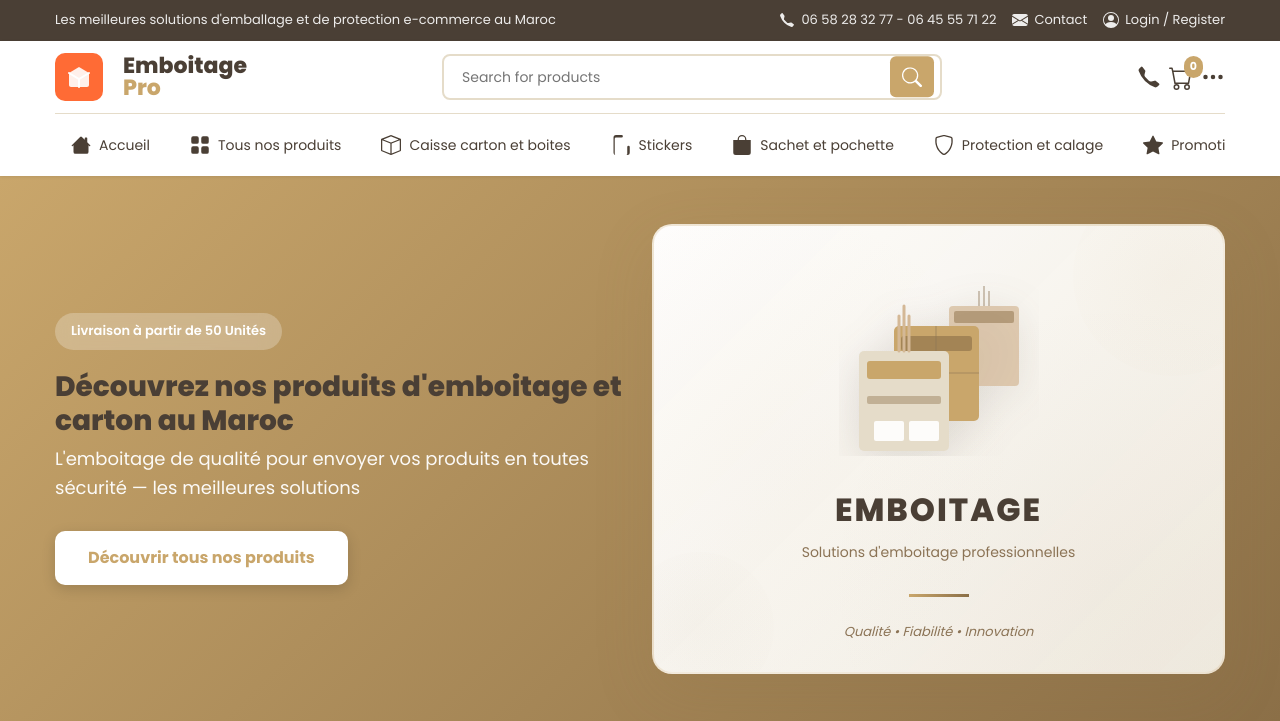
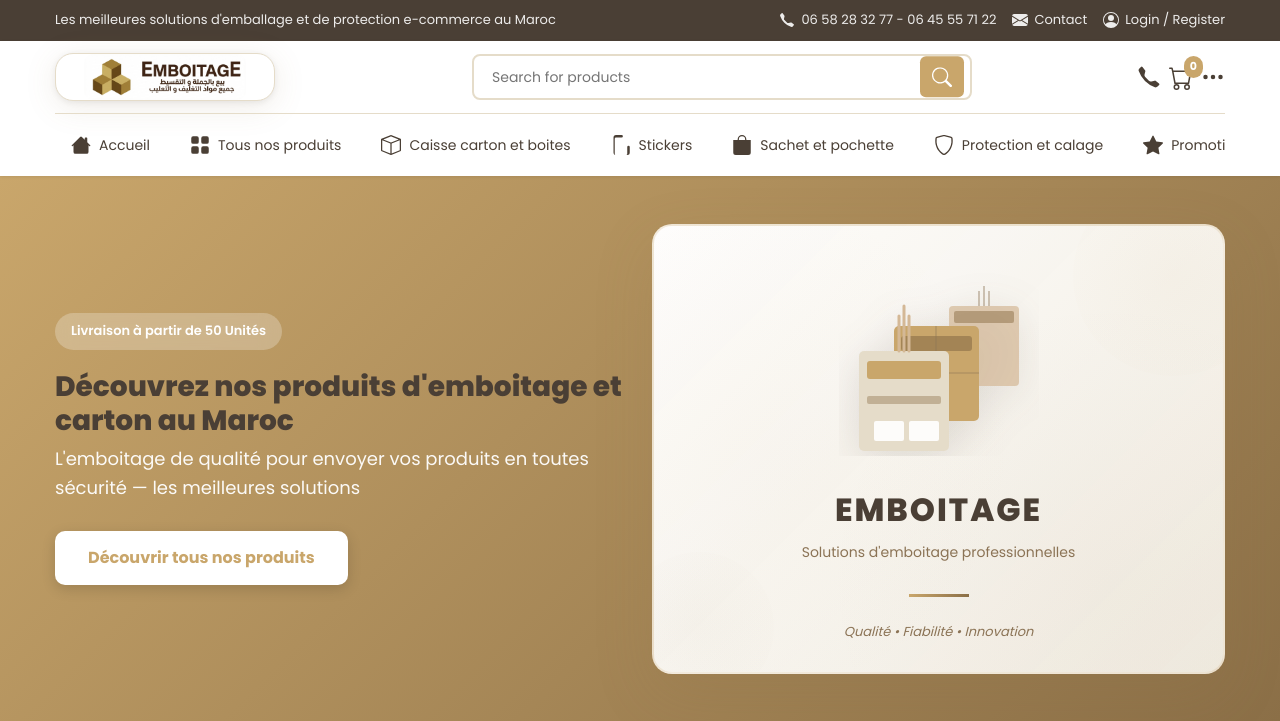
Before and after one commit to Redajebbah/Emballageprojet, a Django app: page / in a window 1280 px wide. Shown: the top 721 px of the page. Run offline with Django 5.2, Linux system fonts and the light colour scheme; data that the repository does not hold is empty.

Commit message:
Update base.html to use EmboitageLogo.png instead of SVG placeholder

```diff
--- a/backend/products/templates/products/base.html
+++ b/backend/products/templates/products/base.html
@@ -50,17 +50,8 @@
         <div class="d-flex align-items-center justify-content-between">
           <!-- Logo -->
           <a href="/" class="brand d-flex align-items-center text-decoration-none">
-            <div class="logo-box">
-              <svg width="48" height="48" viewBox="0 0 48 48" fill="none">
-                <rect width="48" height="48" rx="10" fill="#FF6B35"/>
-                <path d="M14 20L24 14L34 20V32C34 33.1 33.1 34 32 34H16C14.9 34 14 33.1 14 32V20Z" fill="white" opacity="0.9"/>
-                <path d="M14 20L24 26L34 20" stroke="white" stroke-width="2" stroke-linecap="round"/>
-                <path d="M24 26V34" stroke="white" stroke-width="2" stroke-linecap="round"/>
-              </svg>
-            </div>
-            <div class="ms-2">
-              <div class="brand-name">Emboitage</div>
-              <div class="brand-sub">Pro</div>
+            <div class="logo-box d-flex align-items-center justify-content-center" style="background: #fff; border-radius: 18px; box-shadow: 0 6px 32px rgba(139,111,71,0.13), 0 1.5px 6px rgba(0,0,0,0.07); padding: 16px 28px; min-width: 220px; margin-right: 32px; border: 1.5px solid #e5dcc9; position: relative; z-index: 10;">
+              <img src="{% static 'images/EmboitageLogo.png' %}" alt="Logo Emboitage" style="max-width:200px; width:100%; height:auto; object-fit:contain; display:block; background:transparent; border-radius:10px;" onerror="this.onerror=null;this.src='{% static 'images/LogoEmboitage.jpg' %}';" />
             </div>
           </a>
 
@@ -234,7 +225,7 @@
       <div class="container">
         <div class="row gy-4">
           <div class="col-12 col-md-4 d-flex gap-3 align-items-start">
-            <div class="logo" style="width:56px;height:56px;border-radius:10px;background:linear-gradient(135deg,#F5F1E8,#E5DCC9);display:flex;align-items:center;justify-content:center;box-shadow:var(--shadow-subtle)">📦</div>
+            <div class="logo" style="width:56px;height:56px;border-radius:10px;background:linear-gradient(135deg,#F5F1E8,#E5DCC9);display:flex;align-items:center;justify-content:center;box-shadow:var(--shadow-subtle)"><img src="{% static 'images/LogoEmboitage.jpg' %}" alt="Logo Emboitage" style="width:40px;height:40px;object-fit:contain;" /></div>
             <div>
               <div style="font-weight:700; font-size:16px;">Emboitage</div>
               <div class="muted small">Solutions responsables et élégantes d'emboitage pour entreprises.</div>
```
